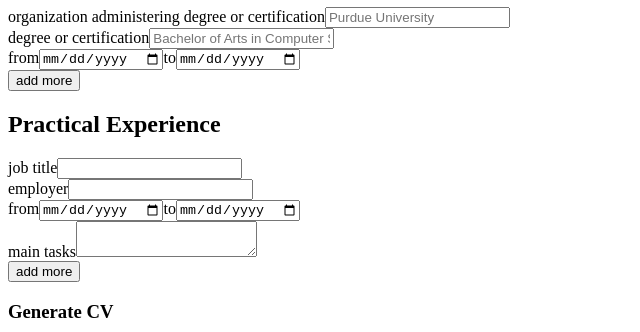
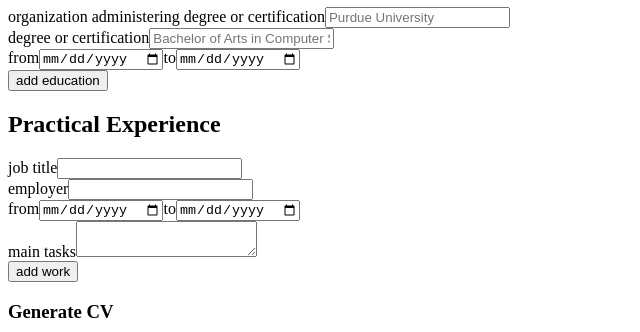
Before and after one commit to livingicon/cv-project, a React (Create React App) app: page / in a window 1280 px wide. Shown: the part 271-603 px from the top of the page, without its empty margins (0-640 px from the left). Built offline with nearby package versions, Linux system fonts and the light colour scheme.

Commit message:
Add counter to addEducationalExp method

```diff
--- a/src/components/Main.js
+++ b/src/components/Main.js
@@ -23,7 +23,8 @@ class Main extends Component {
       employer: "",
       jobFrom: "",
       jobTo: "",
-      tasks: ""
+      tasks: "",
+      educationCount: 1
     };
   }
 
@@ -35,7 +36,10 @@ class Main extends Component {
 
   addEducationalExp = (e) => { // make work for practicalExp too?
     e.preventDefault();
-    console.log("add another college!");
+    this.setState({
+      educationCount: this.state.educationCount + 1 //
+    });
+    console.log(this.state.educationCount);
   }
 
   onSubmitPreviewCV = (e) => {
--- a/src/components/Main/EducationalExp.js
+++ b/src/components/Main/EducationalExp.js
@@ -56,7 +56,7 @@ class EducationalExp extends Component {
             onClick={addEducationalExp}
             className="btns"
             type="submit"
-            >add more</button>
+            >add education</button>
         </form>
       </div>
     );
--- a/src/components/Main/PracticalExp.js
+++ b/src/components/Main/PracticalExp.js
@@ -10,7 +10,7 @@ class PracticalExp extends Component {
       <div className="forms">
         <h2>Practical Experience</h2>
         <form>
-        <div>
+          <div>
             <label htmlFor="position">job title</label>
             <input
               onChange={handleChangeInput}
@@ -61,7 +61,7 @@ class PracticalExp extends Component {
               autoComplete="off"
             />
           </div>
-          <button className="btns" type="button">add more</button>
+          <button className="btns" type="button">add work</button>
         </form>
       </div>
 
```
